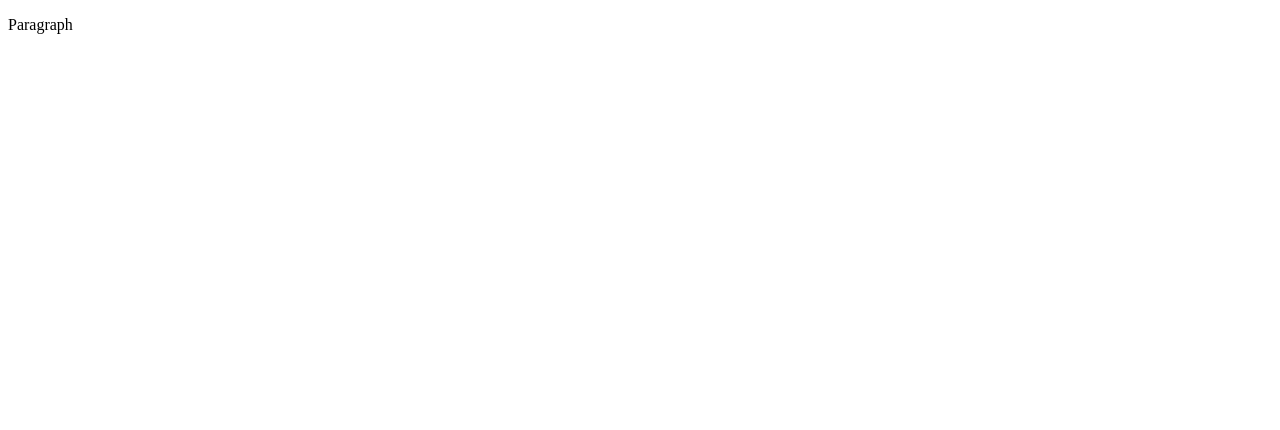
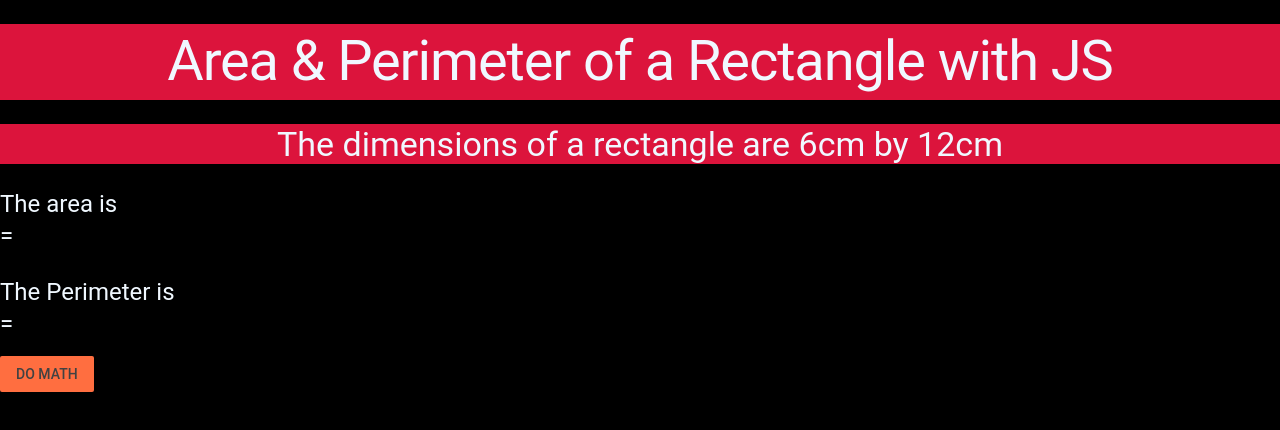
Before and after one commit to ICD2O-Digital-Tech-ShemS/Uni2-02-Area-Perimeter-of-a-Rectangle, a plain HTML site: page index.html in a window 1280 px wide. Drawn offline with nearby package versions, Linux system fonts and the light colour scheme.

Commit message:
I used js to calculate math

```diff
--- a/css/style.css
+++ b/css/style.css
@@ -2,3 +2,17 @@
 * Created on: Sep 2020
 * This file contains the CSS for index.html
 */
+body {
+    background-color: black;
+    color: aliceblue;
+}
+h1 {
+    text-align: center;
+    padding: 35%;
+    background-color: crimson;
+}
+h3 {
+    text-align: center;
+        padding: 35%;
+        background-color: crimson;
+}
--- a/index.html
+++ b/index.html
@@ -1,9 +1,27 @@
 <!DOCTYPE html>
 <html>
   <head>
-    <title>Title</title>
+    <meta charset="utf-8">
+    <meta name="description" content="My first web page using JS to calculat math">
+    <meta name="keyword" content="Immaculata, ics2o">
+    <meta name="author" content="Shem Irekpita">
+    <meta name="viewport" content="width=device-width, initial-scale=1.0">
+    <link rel="icon" type="image/png" sizes="180x190" href="./Favicon/math.png">
+    <link rel="stylesheet" href="https://fonts.googleapis.com/icon?family=Material+Icons">
+    <link rel="stylesheet" href="https://code.getmdl.io/1.3.0/material.indigo-pink.min.css">
+    <script defer src="https://code.getmdl.io/1.3.0/material.min.js"></script>
+    <title>Math</title>
   </head>
   <body>
-    <p>Paragraph</p>
+    <script src="./js/script.js"></script>
+    <link rel="stylesheet" href="./css/style.css">
+    <link rel="stylesheet" href="https://code.getmdl.io/1.3.0/material.red-deep_orange.min.css" />
+    <h1>Area & Perimeter of a Rectangle with JS</h1>
+    <h3>The dimensions of a rectangle are 6cm by 12cm</h3>
+    <h4>The area is <div id="multiply-math">=</div></h4>
+    <h4>The Perimeter is <div id="add-math">=</div></h4>
+ <button onclick="doMathClicked()"class="mdl-button mdl-js-button mdl-button--raised mdl-js-ripple-effect mdl-button--accent" >
+  Do math
+</button>
   </body>
 </html>
--- a/js/script.js
+++ b/js/script.js
@@ -3,3 +3,7 @@
 // Created by: Mr. Coxall
 // Created on: Sep 2020
 // This file contains the JS functions for index.html
+function doMathClicked() {
+    document.getElementById('multiply-math').innerHTML = "2(6 * 12) = " + (2 * (6 * 12))
+     document.getElementById('add-math').innerHTML = "(6 + 12) = " + (6+12)
+}
```
Also changed, not shown: Favicon/math.png (added), Script.js (added).
